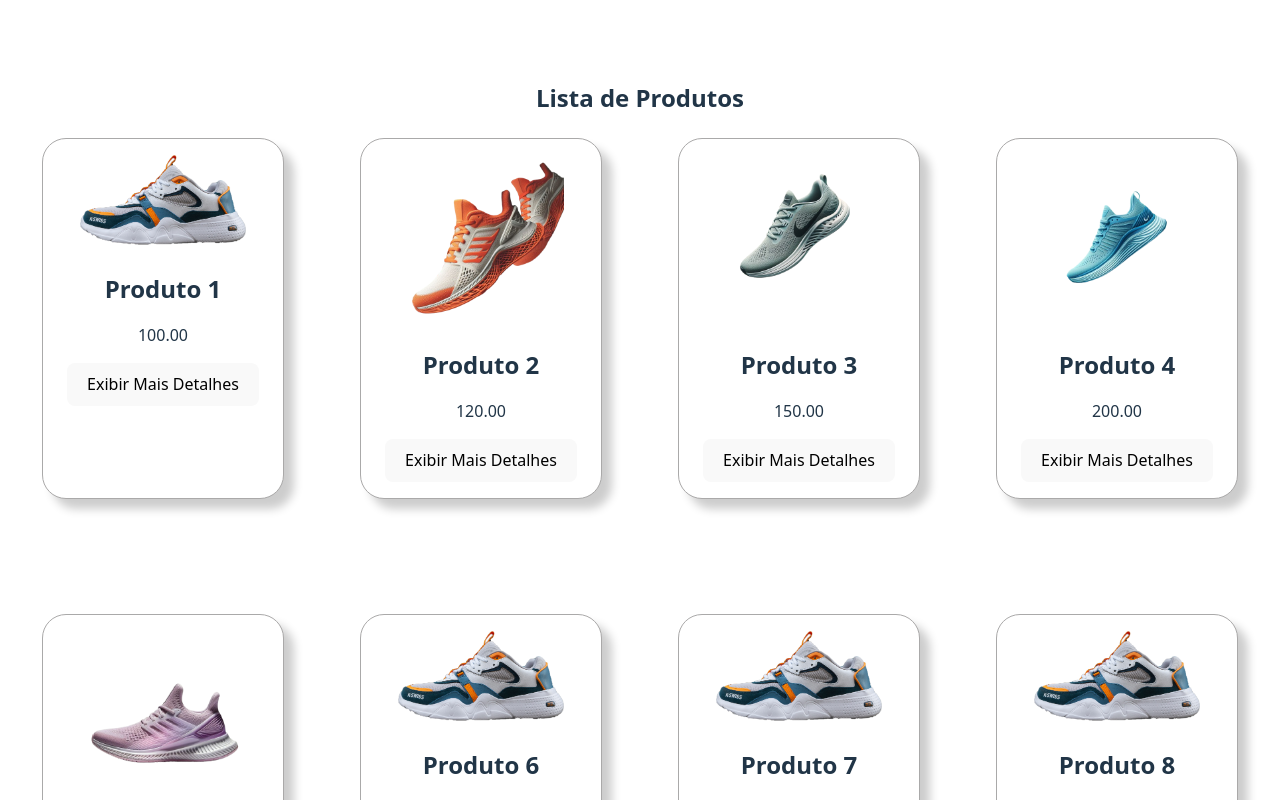
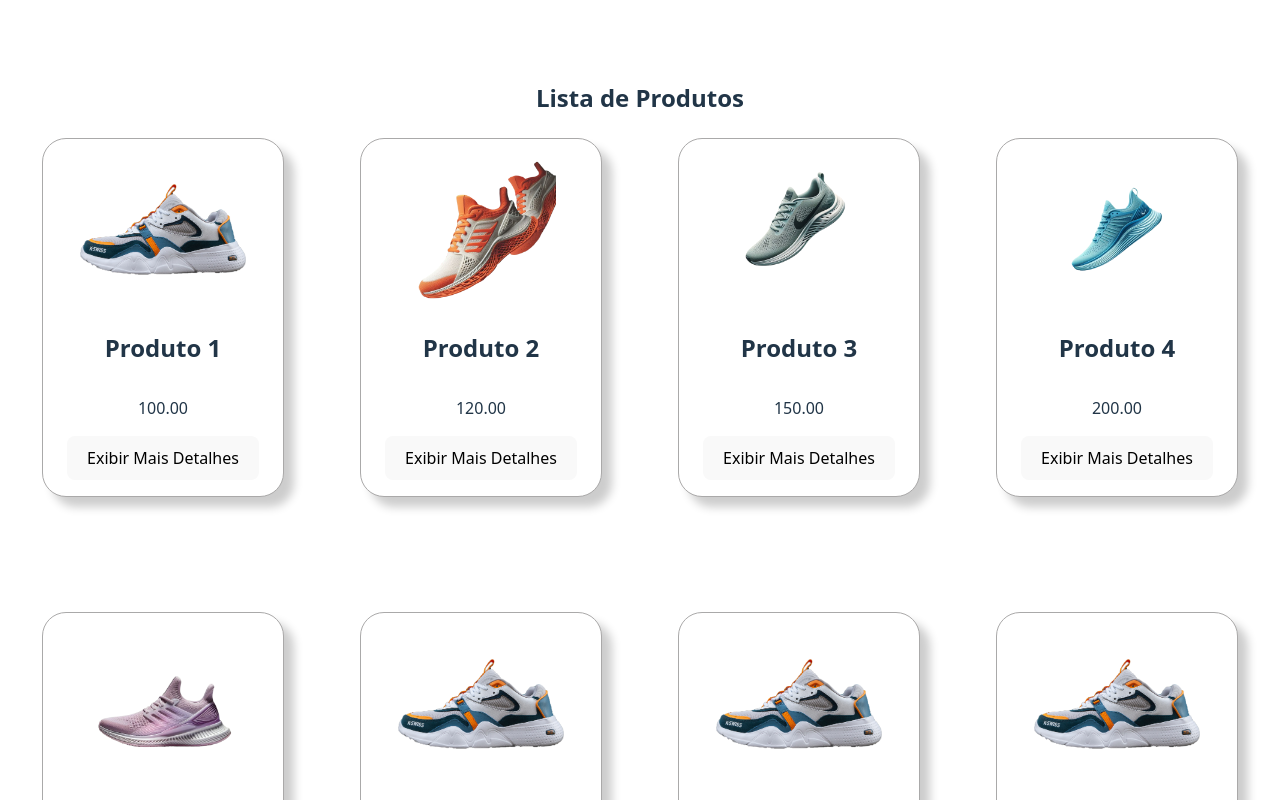
Before and after one commit to EduardoLopes085/FSMI1_Cart, a React (Vite) app in the folder Front/Cart/: page / in a window 1280 px wide. Shown: the top 800 px of the page. Built offline with nearby package versions, Linux system fonts and the light colour scheme.

Commit message:
Ajustando/igualando o tamnaho das imagens que estavam desiguais

```diff
--- a/Front/Cart/src/Componentes/SingleProduct/SingleProduct.css
+++ b/Front/Cart/src/Componentes/SingleProduct/SingleProduct.css
@@ -14,10 +14,16 @@
     margin-right: 20px;
   }
 
-  .single-product-image img {
-    max-width: 200px;
-    border-radius: 8px;
-  }
+  .single-product img {
+    width: 80%;
+    height: 150px;
+    object-fit: contain;
+}
+
+.single-product h2 {
+    height: 50px;
+    overflow: hidden;
+}
 
   .product-title {
     font-size: 1.5em;
```
